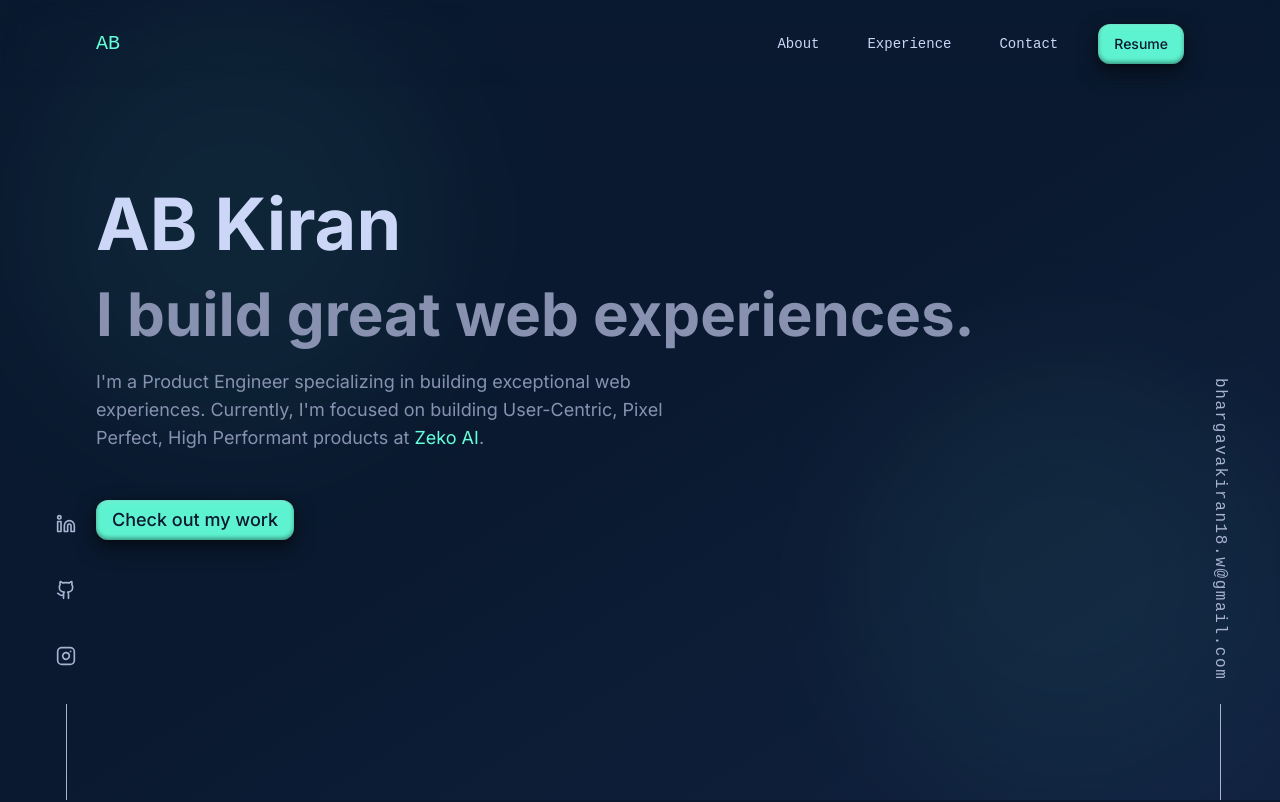
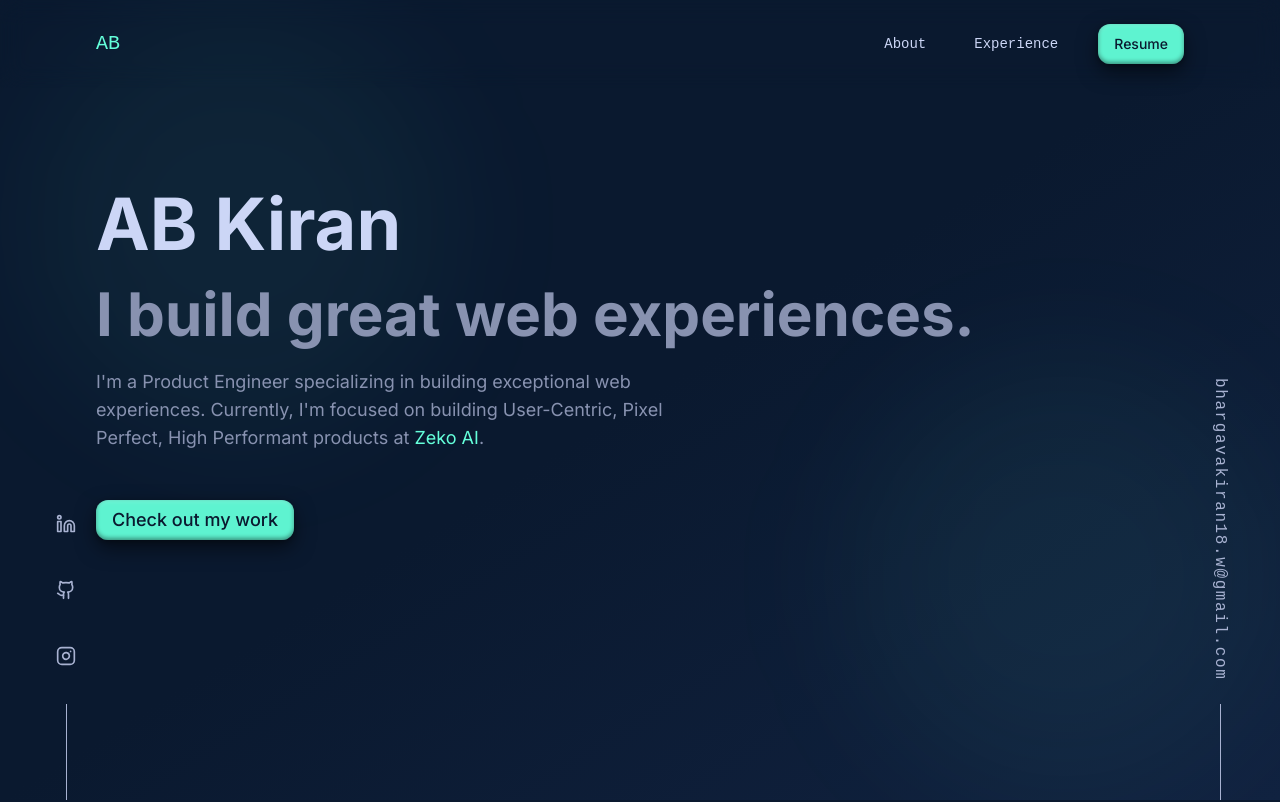
Before and after one commit to ab-kiran-18/my-final-portfolio, a Next.js app: page / in a window 1280 px wide. Shown: the top 802 px of the page. Built offline with nearby package versions, Linux system fonts and the light colour scheme; no server answers.

Commit message:
removed contact

```diff
--- a/app/page.tsx
+++ b/app/page.tsx
@@ -18,7 +18,6 @@ export default function Home() {
       <Header />
       <SocialSidebar />
       <EmailSidebar />
-      {/* Hero section outside container for full-width background */}
       <Hero />
       <main className="px-6 md:px-12 lg:px-24 mx-auto max-w-7xl">
         <About />
--- a/components/header.tsx
+++ b/components/header.tsx
@@ -12,7 +12,7 @@ import { Button } from "@/components/ui/button";
 const navLinks = [
   { name: "About", url: "#about" },
   { name: "Experience", url: "#experience" },
-  { name: "Contact", url: "#contact" },
+  // { name: "Contact", url: "#contact" },
 ];
 
 export function Header() {
```
